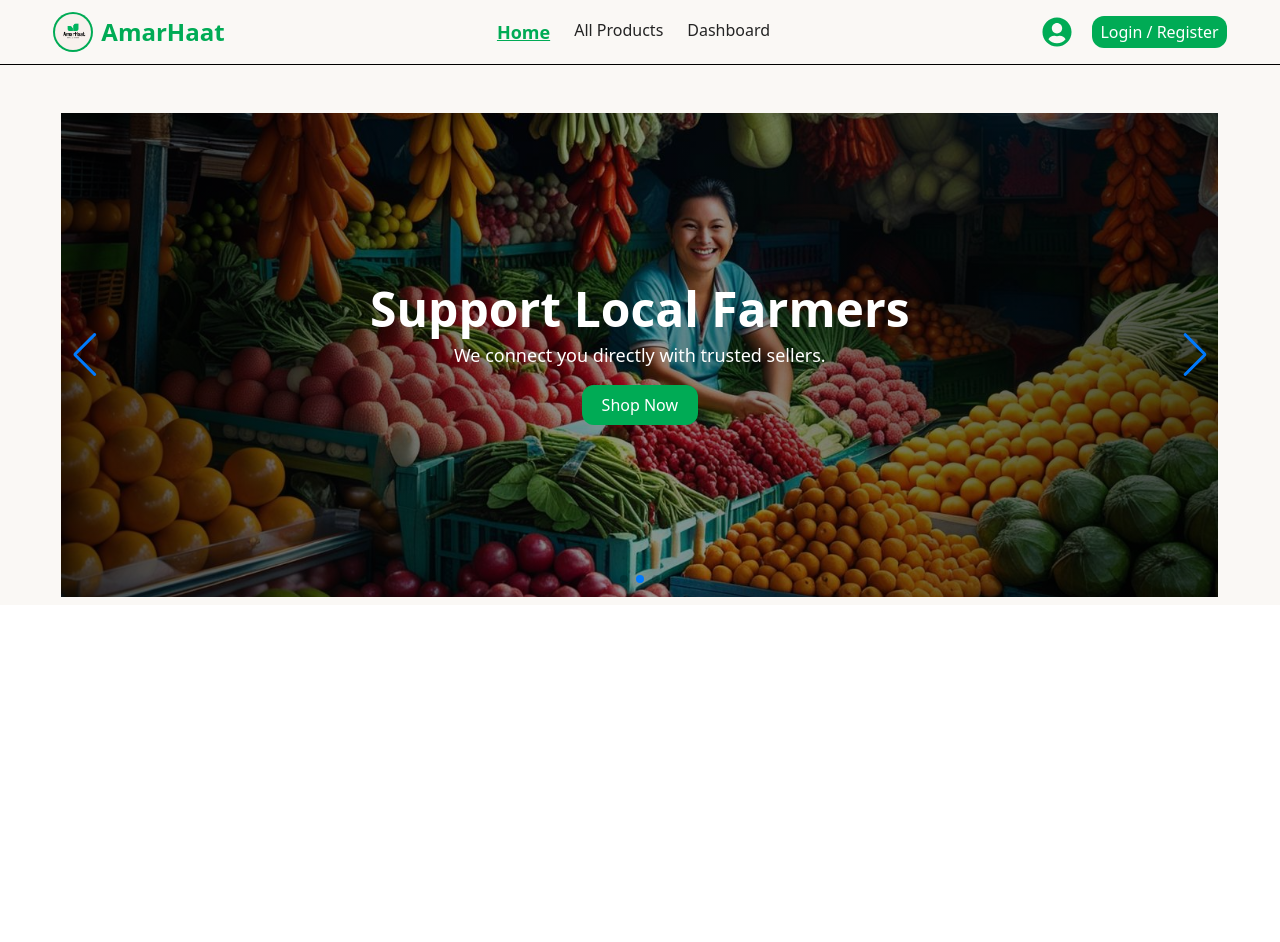
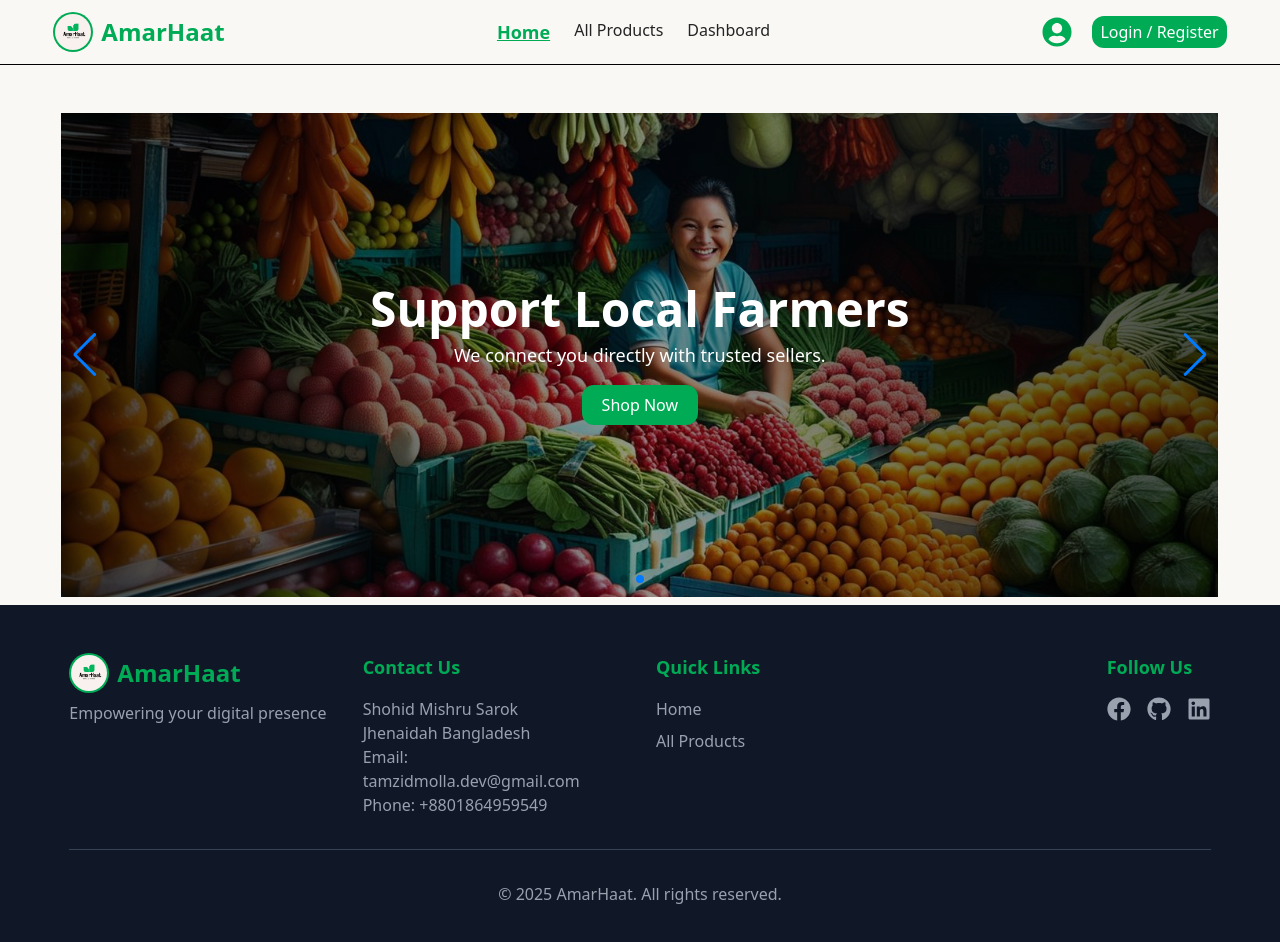
Before and after one commit to tamzid-molla/amar-haat-client, a React (Vite) app: page / in a window 1280 px wide. Shown: the top 942 px of the page. Before the commit the page ends 800 px from the top, so only its background shows below. Built offline with nearby package versions, Linux system fonts and the light colour scheme; no server answers.

Commit message:
added footer in home layout

```diff
--- /dev/null
+++ b/src/components/shared/footer/Footer.jsx
@@ -0,0 +1,72 @@
+import { FaFacebook, FaGithub , FaLinkedin } from 'react-icons/fa';
+import { Link } from 'react-router';
+import Logo from '../logo/Logo';
+
+const Footer = () => {
+  return (
+    <footer className="bg-gray-900 text-white py-12">
+      <div className="w-11/12 mx-auto px-4">
+        <div className="grid grid-cols-1 md:grid-cols-2 lg:grid-cols-4 gap-8">
+          {/* Logo and Website Name */}
+          <div className="flex flex-col items-center md:items-start">
+              <Logo></Logo>
+            <p className="text-gray-400 mt-2">Empowering your digital presence</p>
+          </div>
+
+          {/* Contact Details */}
+          <div>
+            <h3 className="text-lg text-accent font-semibold mb-4">Contact Us</h3>
+            <p className="text-gray-400">Shohid Mishru Sarok</p>
+            <p className="text-gray-400">Jhenaidah Bangladesh</p>
+            <p className="text-gray-400">Email: tamzidmolla.dev@gmail.com</p>
+            <p className="text-gray-400">Phone: +8801864959549</p>
+          </div>
+
+          {/* Quick Links */}
+          <div>
+            <h3 className="text-lg text-accent font-semibold mb-4">Quick Links</h3>
+            <ul className="space-y-2">
+              <li>
+                <Link to='/' className="text-gray-400 hover:text-white transition-colors">
+                  Home
+                </Link>
+              </li>
+              <li>
+                <Link to='/allProducts' className="text-gray-400 hover:text-white transition-colors">
+                  All Products
+                </Link>
+              </li>
+            </ul>
+          </div>
+
+          {/* Social Media Links */}
+                  <div className="w-full flex justify-end">
+                      <div>
+            <h3 className="text-lg font-semibold text-accent mb-4">Follow Us</h3>
+            <div className="flex space-x-4">
+              <Link to="https://www.facebook.com/monhara.pakhi.549668" target="_blank"  className="text-gray-400 hover:text-white transition-colors">
+                <FaFacebook size={24} />
+              </Link>
+              <Link to="https://github.com/tamzid-molla" target="_blank"  className="text-gray-400 hover:text-white transition-colors">
+                <FaGithub  size={24}/>
+              </Link>
+              <Link to="https://www.linkedin.com/in/tamzid-molla-9b5b46371/" target="_blank" className="text-gray-400 hover:text-white transition-colors">
+                <FaLinkedin size={24} />
+              </Link>
+            </div>
+          </div>
+          </div>
+        </div>
+
+        {/* Copyright */}
+        <div className="mt-8 pt-8 border-t border-gray-700 text-center">
+          <p className="text-gray-400">
+            &copy; {new Date().getFullYear()} AmarHaat. All rights reserved.
+          </p>
+        </div>
+      </div>
+    </footer>
+  );
+};
+
+export default Footer;
--- a/src/layouts/homeLayout/HomeLayout.jsx
+++ b/src/layouts/homeLayout/HomeLayout.jsx
@@ -3,6 +3,7 @@ import Navbar from '../../components/shared/navbar/Navbar';
 import { Outlet } from 'react-router';
 import useAuth from '../../hooks/firebase/useAuth';
 import PageLoader from '../../components/shared/pageLoader/PageLoader';
+import Footer from '../../components/shared/footer/Footer';
 
 const HomeLayout = () => {
     const { loading } = useAuth();
@@ -14,6 +15,7 @@ const HomeLayout = () => {
         <div className=''>
             <Navbar></Navbar>
             <Outlet></Outlet>
+            <Footer></Footer>
         </div>
     );
 };
```
